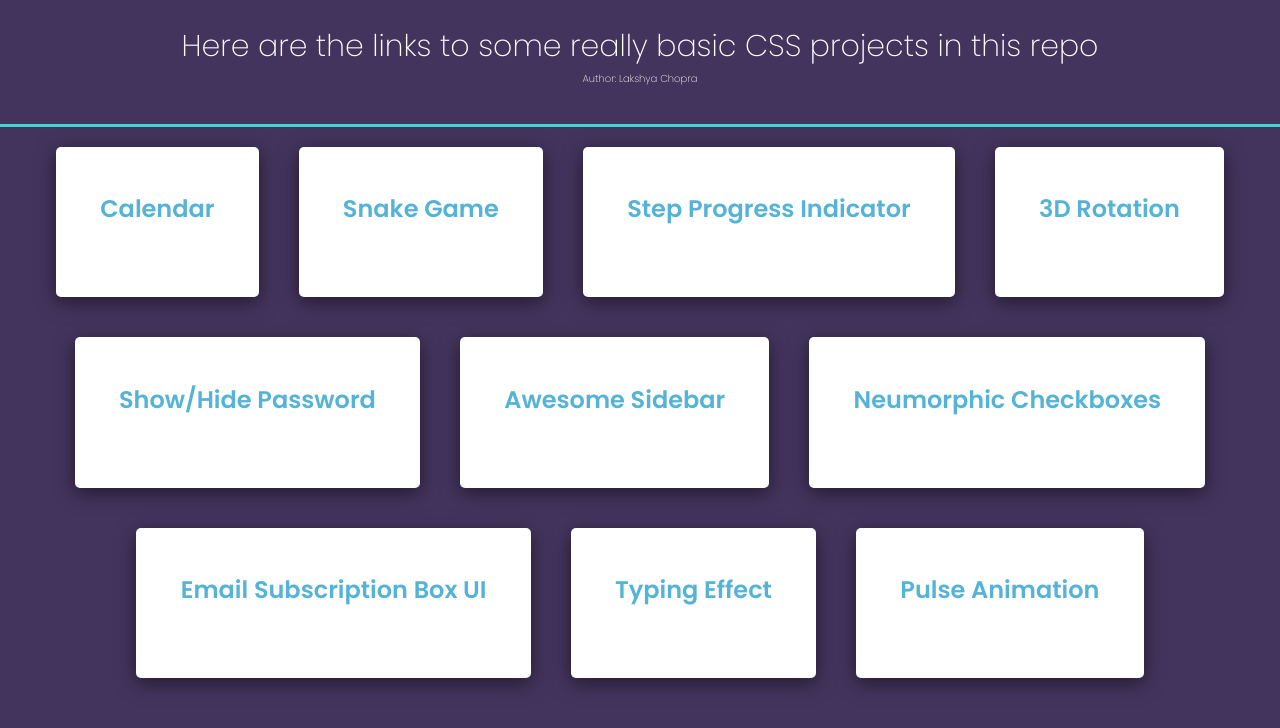
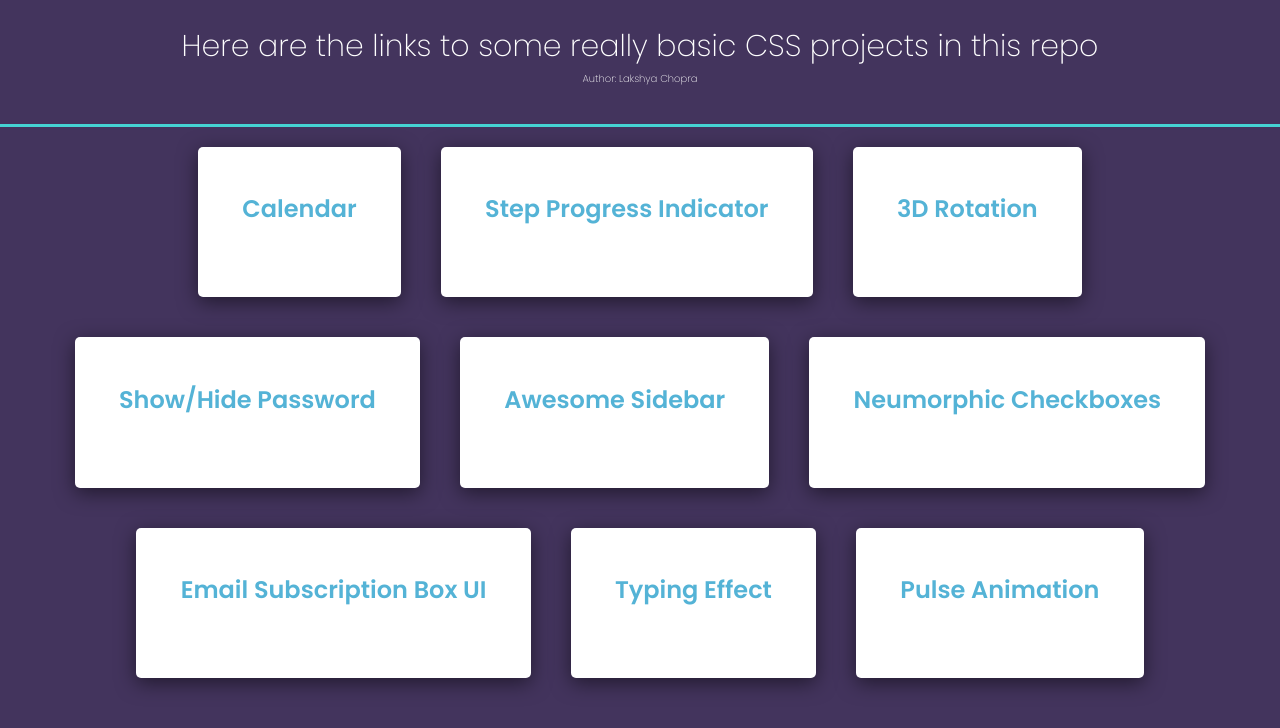
Before and after one commit to lakshya-chopra/webdev1, a plain HTML site: page index.html in a window 1280 px wide. Drawn offline with Linux system fonts and the light colour scheme.

Commit message:
update style.css

```diff
--- a/index.html
+++ b/index.html
@@ -35,16 +35,6 @@
 
 
 
-                <div class='card'>
-                    <article class="card-link">
-                        <a href=".\Snake Game\index.html" class='card-title'>
-                            Snake Game
-                        </a>
-
-                     </article>
-
-
-            </div>
 
 
                 <div class='card'>
--- a/style.css
+++ b/style.css
@@ -84,7 +84,7 @@ a{
 }
 a:hover{
 	color: #ffff;
-	box-shadow: inset 300px 0 0 0 #54b3d6;
+	box-shadow: inset 400px 0 0 0 #54b3d6;
 }
 
 .heart{
```
